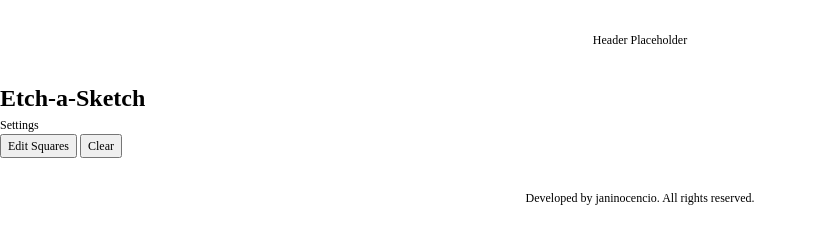
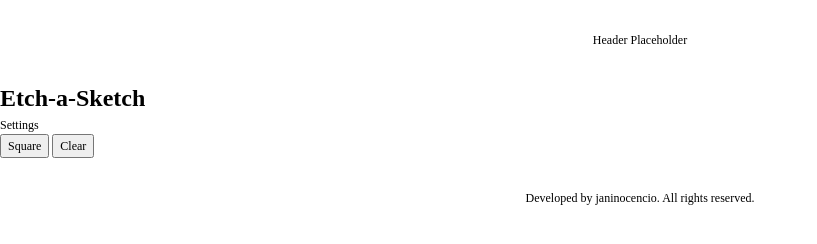
Before and after one commit to janinocencio/etch-a-sketch, a plain HTML site: page index.html in a window 1280 px wide. Shown: the whole page, without its empty margins (0-817 px from the left). Drawn offline with Linux system fonts and the light colour scheme.

Commit message:
Revise square-number-ubton text to simply Square

```diff
--- a/index.html
+++ b/index.html
@@ -17,7 +17,7 @@
         <div class="grid-container"></div>
         <div class="settings-container">
             <p>Settings</p>
-            <button class="square-number-button">Edit Squares</button>
+            <button class="square-number-button">Square</button>
             <button class="clear-button">Clear</button>
         </div>
     </div>
```
